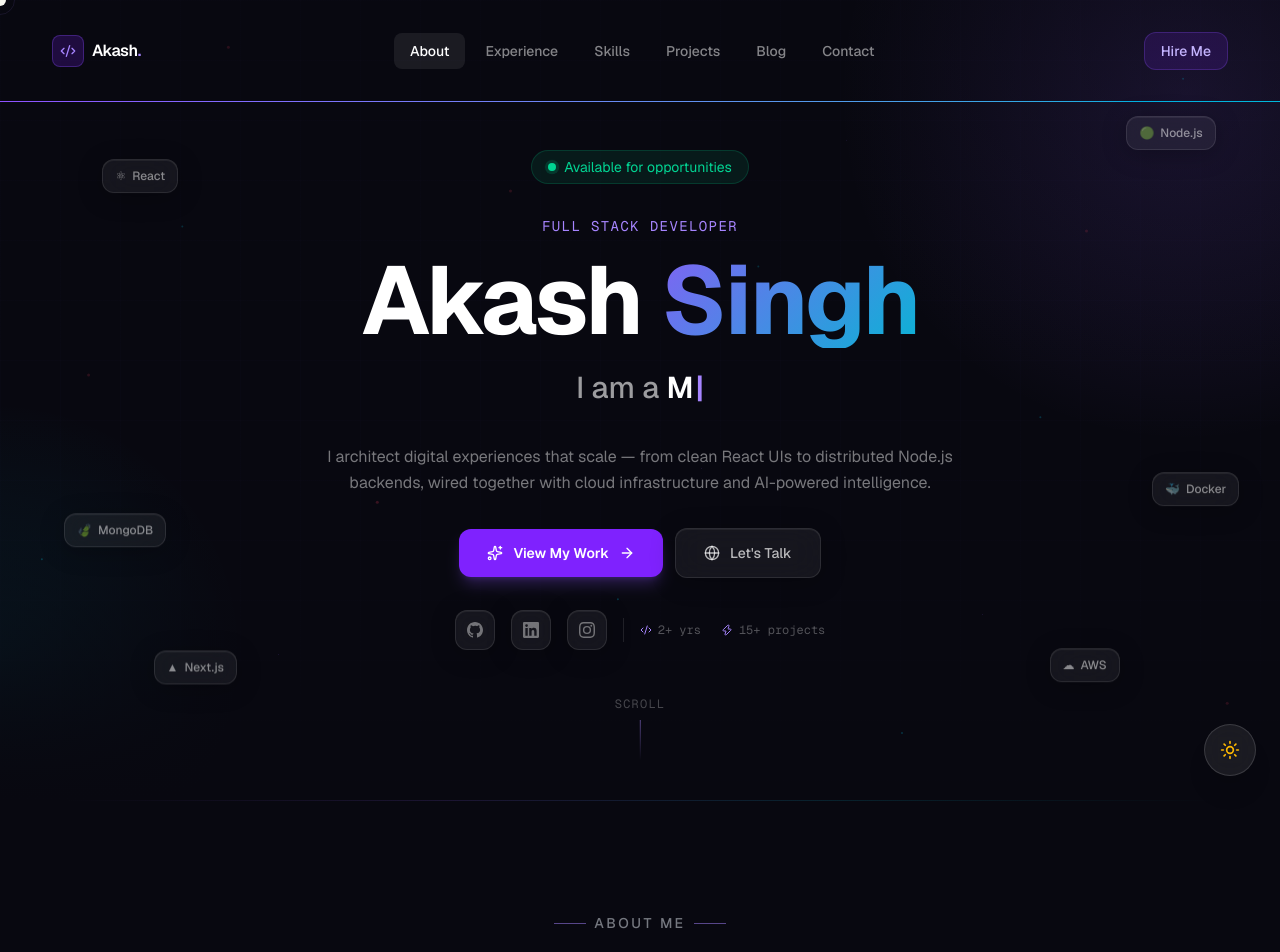
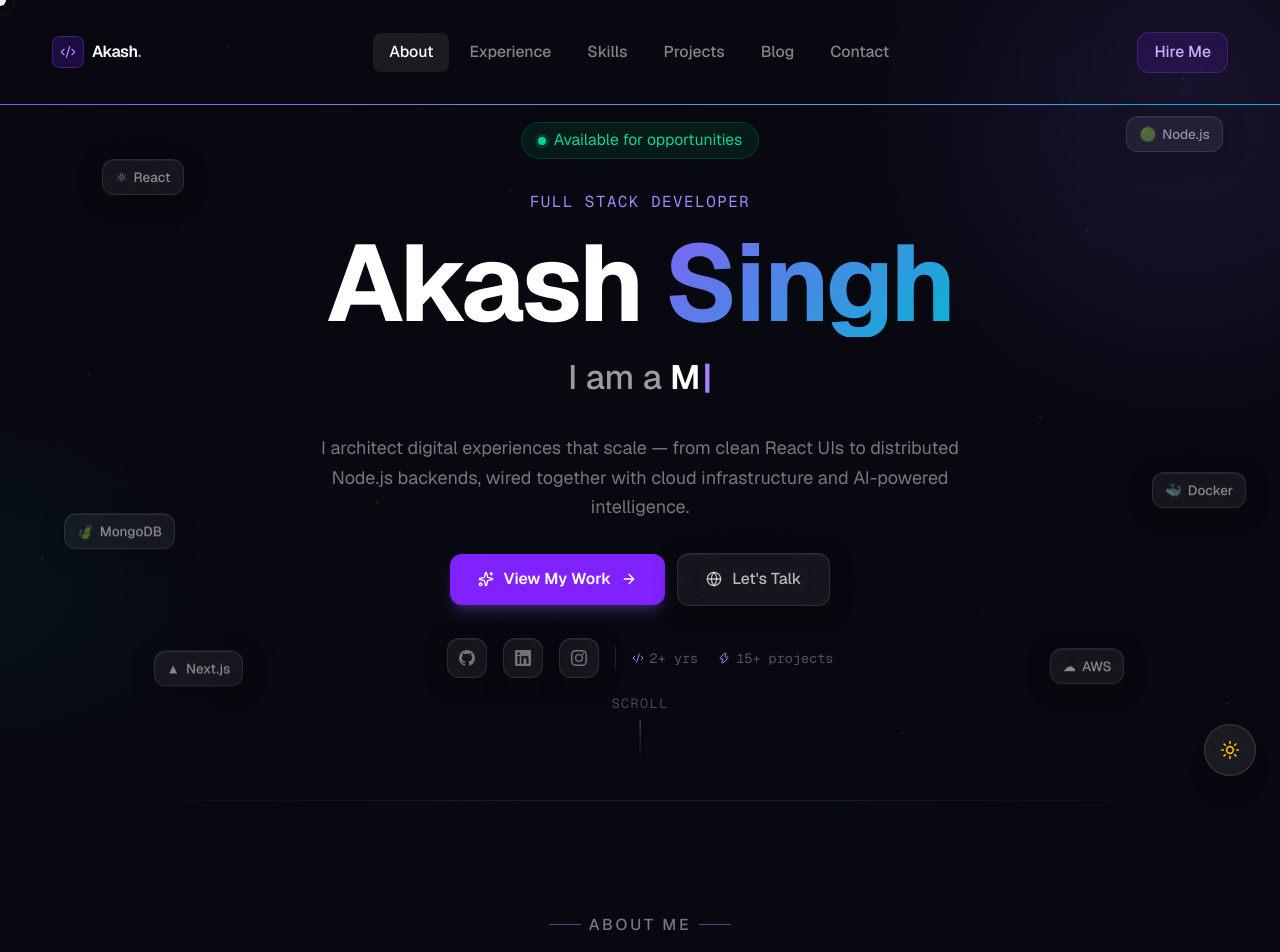
Before and after one commit to Akash-0310/Portfolio, a Next.js app: page / in a window 1280 px wide. Shown: the top 952 px of the page. Built offline with nearby package versions, Linux system fonts and the light colour scheme.

Commit message:
scale all site fonts up 12.5% via global --font-scale variable

```diff
--- a/src/app/globals.css
+++ b/src/app/globals.css
@@ -2,6 +2,8 @@
 @source "../../**/*.{ts,tsx}";
 
 :root {
+  /* Global font scale — multiplies every font size on the site uniformly */
+  --font-scale: 1.125;
   --background: #080810;
   --foreground: #e2e8f0;
   --primary: #8b5cf6;
@@ -21,6 +23,24 @@
   --color-foreground: var(--foreground);
   --font-sans: var(--font-geist-sans);
   --font-mono: var(--font-geist-mono);
+}
+
+/* Scale all Tailwind text-* sizes by --font-scale (line-heights are
+   ratio-based in Tailwind v4, so they scale along automatically) */
+@theme {
+  --text-xs: calc(0.75rem * var(--font-scale));
+  --text-sm: calc(0.875rem * var(--font-scale));
+  --text-base: calc(1rem * var(--font-scale));
+  --text-lg: calc(1.125rem * var(--font-scale));
+  --text-xl: calc(1.25rem * var(--font-scale));
+  --text-2xl: calc(1.5rem * var(--font-scale));
+  --text-3xl: calc(1.875rem * var(--font-scale));
+  --text-4xl: calc(2.25rem * var(--font-scale));
+  --text-5xl: calc(3rem * var(--font-scale));
+  --text-6xl: calc(3.75rem * var(--font-scale));
+  --text-7xl: calc(4.5rem * var(--font-scale));
+  --text-8xl: calc(6rem * var(--font-scale));
+  --text-9xl: calc(8rem * var(--font-scale));
 }
 
 html {
@@ -174,14 +194,14 @@ body {
 .animate-blink { animation: blink 1s step-end infinite; }
 
 .section-title {
-  font-size: clamp(1.75rem, 7vw, 3.5rem);
+  font-size: calc(clamp(1.75rem, 7vw, 3.5rem) * var(--font-scale));
   font-weight: 700;
   letter-spacing: -0.03em;
   line-height: 1.1;
 }
 
 .section-subtitle {
-  font-size: clamp(0.75rem, 2vw, 0.875rem);
+  font-size: calc(clamp(0.75rem, 2vw, 0.875rem) * var(--font-scale));
   color: var(--text-muted);
   letter-spacing: 0.18em;
   text-transform: uppercase;
--- a/src/components/sections/Skills.tsx
+++ b/src/components/sections/Skills.tsx
@@ -54,7 +54,7 @@ function SkillNode({ name, level, color, index, total }: { name: string; level:
         borderColor: `${color}40`,
         background: `${color}15`,
         color,
-        fontSize: 9,
+        fontSize: 'calc(9px * var(--font-scale))',
       }}
       initial={{ opacity: 0, scale: 0 }}
       whileInView={{ opacity: 1, scale: 1 }}
```
